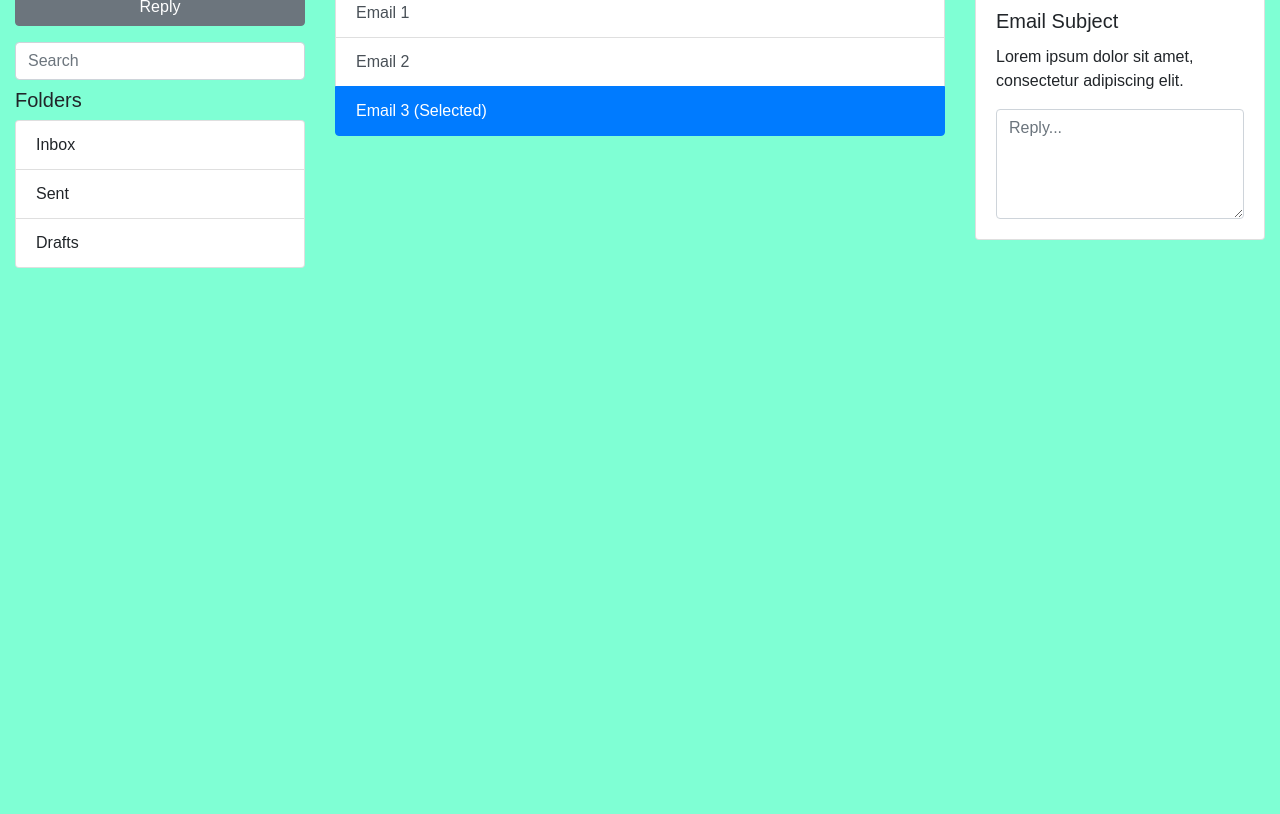
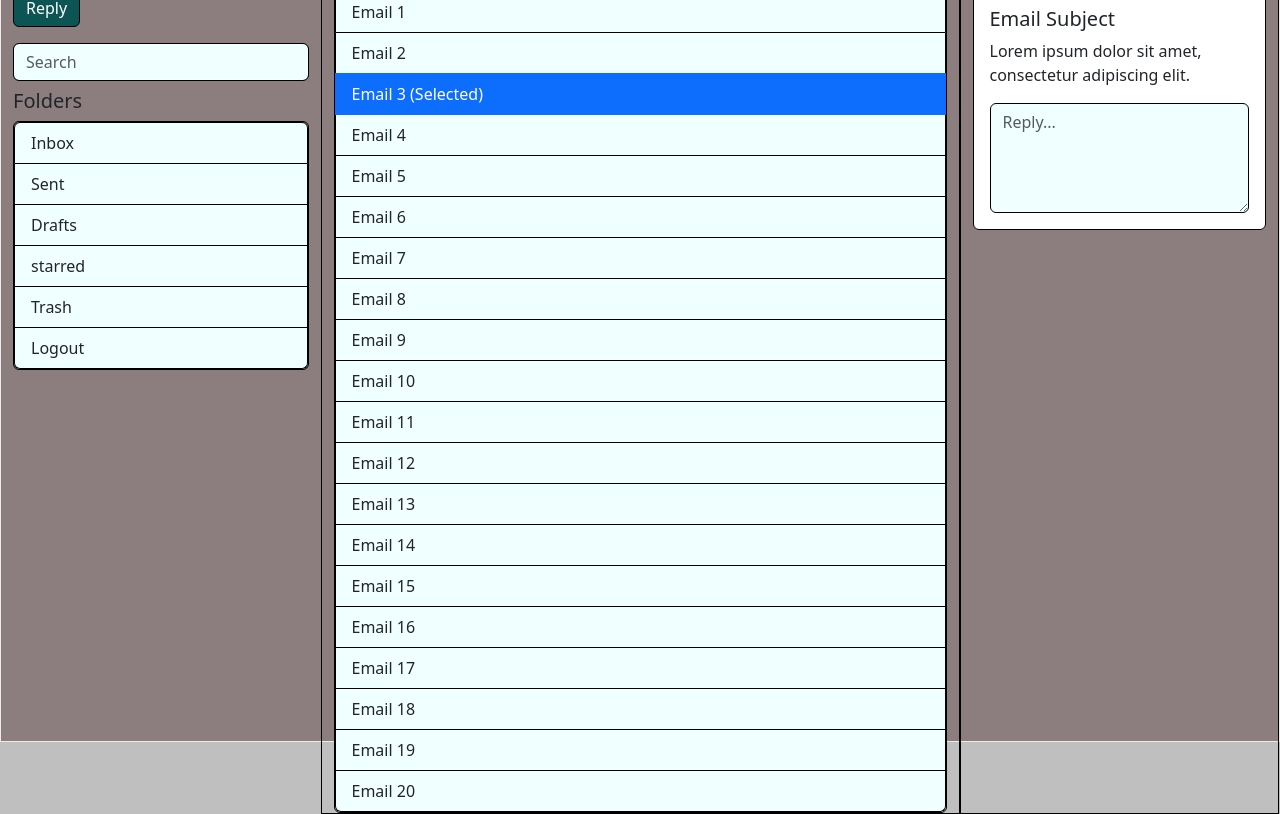
Before and after one commit to nikhilrfg/BOOTSTRAP-EMAIL-GANGARAMANI, a plain HTML site: page index3.html in a window 1280 px wide. Shown: the part 58-872 px from the top of the page. Before the commit the page ends 800 px from the top, so only its background shows below. Drawn offline with nearby package versions, Linux system fonts and the light colour scheme.

Commit message:
second commit

```diff
--- a/index3.html
+++ b/index3.html
@@ -5,52 +5,76 @@
   <meta name="viewport" content="width=device-width, initial-scale=1.0">
   <title>Email Interface</title>
   <!-- Bootstrap CSS -->
-  <link rel="stylesheet" href="https://stackpath.bootstrapcdn.com/bootstrap/4.3.1/css/bootstrap.min.css">
+  <link href="https://cdn.jsdelivr.net/npm/bootstrap@5.3.2/dist/css/bootstrap.min.css" rel="stylesheet" integrity="sha384-T3c6CoIi6uLrA9TneNEoa7RxnatzjcDSCmG1MXxSR1GAsXEV/Dwwykc2MPK8M2HN" crossorigin="anonymous">
   <!-- Custom Stylesheet -->
   <link rel="stylesheet" href="styles.css">
 </head>
 <body>
-  <div class="container-fluid">
-    <div class="row">
+  <div class="container-fluid  my-container h-100">
+    <div class="row my-row grey-border">
       <!-- Sidebar -->
-      <div class="col-sm-12 col-md-6 col-lg-3">
+       <div class="col-sm-12 col-md-6 col-lg-3" black-border row h-100 >
         <div class="mb-3">
           <button class="btn btn-primary btn-block">Compose</button>
           <button class="btn btn-secondary btn-block mt-2">Reply</button>
         </div>
         <input type="text" class="form-control mb-2" placeholder="Search">
         <h5>Folders</h5>
-        <ul class="list-group">
+        <ul class="list-group black-border">
           <li class="list-group-item">Inbox</li>
           <li class="list-group-item">Sent</li>
           <li class="list-group-item">Drafts</li>
+          <li class="list-group-item">starred</li>
+          <li class="list-group-item">Trash</li>
+          <li class="list-group-item">Logout</li>
         </ul>
       </div>
+
       <!-- Email List -->
-      <div class="col-sm-12 col-md-6 col-lg-6">
+      <div class="col-sm-12 col-md-6 col-lg-6 email-list-col black-border">
         <h2>Inbox</h2>
-        <div class="list-group">
+        <div class="list-group black-border">
           <a href="#" class="list-group-item list-group-item-action">Email 1</a>
           <a href="#" class="list-group-item list-group-item-action">Email 2</a>
           <a href="#" class="list-group-item list-group-item-action active">Email 3 (Selected)</a>
+          <a href="#" class="list-group-item list-group-item-action">Email 4</a>
+          <a href="#" class="list-group-item list-group-item-action">Email 5</a>
+          <a href="#" class="list-group-item list-group-item-action">Email 6</a>
+          <a href="#" class="list-group-item list-group-item-action">Email 7</a>
+          <a href="#" class="list-group-item list-group-item-action">Email 8</a>
+          <a href="#" class="list-group-item list-group-item-action">Email 9</a>
+          <a href="#" class="list-group-item list-group-item-action">Email 10</a>
+          <a href="#" class="list-group-item list-group-item-action">Email 11</a>
+          <a href="#" class="list-group-item list-group-item-action">Email 12</a>
+          <a href="#" class="list-group-item list-group-item-action">Email 13</a>
+          <a href="#" class="list-group-item list-group-item-action">Email 14</a>
+          <a href="#" class="list-group-item list-group-item-action">Email 15</a>
+          <a href="#" class="list-group-item list-group-item-action">Email 16</a>
+          <a href="#" class="list-group-item list-group-item-action">Email 17</a>
+          <a href="#" class="list-group-item list-group-item-action">Email 18</a>
+          <a href="#" class="list-group-item list-group-item-action">Email 19</a>
+          <a href="#" class="list-group-item list-group-item-action">Email 20</a>
+
         </div>
       </div>
       <!-- Email Display -->
-      <div class="col-sm-12 col-md-6 col-lg-3">
+
+      <div class="col-sm-12 col-md-6 col-lg-3  black-border" >
         <h2>Email Details</h2>
         <div class="card">
           <div class="card-body">
             <h5 class="card-title">Email Subject</h5>
             <p class="card-text">Lorem ipsum dolor sit amet, consectetur adipiscing elit.</p>
             <textarea class="form-control" rows="4" placeholder="Reply..."></textarea>
+
           </div>
         </div>
       </div>
     </div>
   </div>
-  <!-- Bootstrap JS and dependencies (optional) -->
+   <!-- Bootstrap JS and dependencies (optional) -->
   <script src="https://code.jquery.com/jquery-3.3.1.slim.min.js"></script>
   <script src="https://cdnjs.cloudflare.com/ajax/libs/popper.js/1.14.7/umd/popper.min.js"></script>
-  <script src="https://stackpath.bootstrapcdn.com/bootstrap/4.3.1/js/bootstrap.min.js"></script>
+  <script src="https://cdn.jsdelivr.net/npm/bootstrap@5.3.2/dist/css/bootstrap.min.css"></script>
 </body>
 </html>
--- a/styles.css
+++ b/styles.css
@@ -1,22 +1,93 @@
-:root{
+ :root{
     --margin-top: 0px;
     --margin-top-and-bot:0px;
     --padding-top-and-bot: 20px;
     --height-adjust-for-margin-or-padding: calc( var(--margin-top-and-bot) + var(--padding-top-and-bot));
+    --bg-color: rgb(191, 191, 191);
+ }
+
+ body{
+    height: 100vh;
+    background-color: var(--bg-color)
 }
 
-body{
+
+.container-fluid{
+    background-color: rgba(140, 126, 126, 0.995);
+}
+
+  /* body{
     font-family: sans-serif;
     height: 100vh;
     background-color: aquamarine;
-}
+  } */
+
 .my-container{
-    height: 100%;
+    /* height: 100%; */
+    min-height: calc(100vh);
 }
 .my-row{
-   min-height: 100%;
+   /* min-height: 100%; */
+   height: calc(100%);
 
 }
+
+.btn{
+
+    box-sizing: border-box;
+    background-color: rgb(13, 84, 84);
+    border-color: black;
+    display:flex;
+    flex-direction:column;
+    justify-content:space-between;
+
+
+
+
+
+}
+
+  .list-group {
+    /* background-color: lightblue; */
+    text-align: center;
+    /* padding: 50px; */
+    flex-direction:column;
+    justify-content: space-between;
+    overflow-y: auto;
+    text-wrap: wrap;
+
+ }
+
+ .list-group-item {
+    background-color: azure;
+    border-color: black;
+    flex:auto;
+    /* width: 400px;
+    height:400px; */
+    max-width: 100%; /*Avoid exceeding the container's width */
+    text-align: start;
+    text-align: justify;
+    text-wrap: top;
+    align-items: center;
+    justify-content: center;
+
+
+ }
+
+  .form-control {
+    background-color: azure;
+    border-color: black;
+    flex:auto;
+    /* width: 400px;
+    height:400px; */
+    /* max-width: 100%; Avoid exceeding the container's width */
+    text-align: start;
+    text-align: justify;
+    text-wrap: top;
+    align-items: center;
+    justify-content: center;
+}
+
 
 
 .grey-border{
@@ -29,17 +100,20 @@ body{
     box-sizing: border-box;
 }
 
-
 .email-list-col{
     display: flex;
     flex-direction: column;
     justify-content: space-evenly;
 }
 
-.email-list{
+/* .form-control mb{
+    border-color: black;
+} */
+
+/*.email-list{
     height: 98vh;
 
-}
+} */
 
 .responsive-height-y-scroll{
 
@@ -49,6 +123,25 @@ body{
 }
 
 
-.write-email-section{
-    height: 400px;
+.card{
+    /* height: 400px; */
+    border-color: black;
+    display: flex;
+    flex-direction: column;
+    justify-content: space-evenly;
+
+
 }
+
+/* @media (max-width: 575px){
+    .email-list-col{
+        height: 30vh;
+    }
+}
+
+@media(min-width:576px){
+    .email-list-col{
+        height: 100vh;
+    }
+
+} */
--- /dev/null
+++ b/styles3.css
@@ -0,0 +1,104 @@
+:root{
+    --bg-color: rgb(191, 191, 191);
+
+
+}
+
+/* body{
+    height: 100vh;
+    background-color: var(--bg-color)
+} */
+
+
+
+.grey-border{
+    border: 1px solid rgb(236, 234, 234);
+    box-sizing: border-box;
+}
+
+.black-border{
+    border: 1px solid rgb(0, 0, 0);
+    box-sizing: border-box;
+}
+
+.my-row{
+    min-height: 100%;
+}
+
+.email-col{
+    display: flex;
+    flex-direction: column;
+    justify-content: space-evenly;
+}
+
+
+
+.email-list{
+    height: 98vh;
+
+}
+
+.write-email-section{
+    height:98vh
+}
+
+
+
+
+
+
+/* xs to less than sm breakpoint */
+
+
+/* sm to less than md breakpoint */
+
+/* md to less than lg breakpoint */
+
+/* lg breakpoint and larger */
+@media(992px <= width){
+    .email-list{
+
+        overflow-y: scroll;
+    }
+    .write-email-section{
+
+        overflow-y: auto;
+    }
+
+}
+
+@media(768px <= width <992px){
+    .email-list{
+        height: 45vh;
+        overflow-y: scroll;
+    }
+    .write-email-section{
+        height: 54vh;
+        overflow-y: auto;
+    }
+}
+
+
+@media (576px <= width <768px){
+
+    .email-list{
+        height: 45vh;
+        overflow-y: scroll;
+    }
+    .write-email-section{
+        height: 54vh;
+        overflow-y: auto;
+    }
+}
+
+@media( width < 576px){
+    .email-list{
+        height: 85vh;
+    }
+    .write-email-section{
+        height: 85vh;
+    }
+    .email-col{
+        overflow-y: auto;
+    }
+}
```
Also changed, not shown: index4.html (added, +202 -0 lines).
